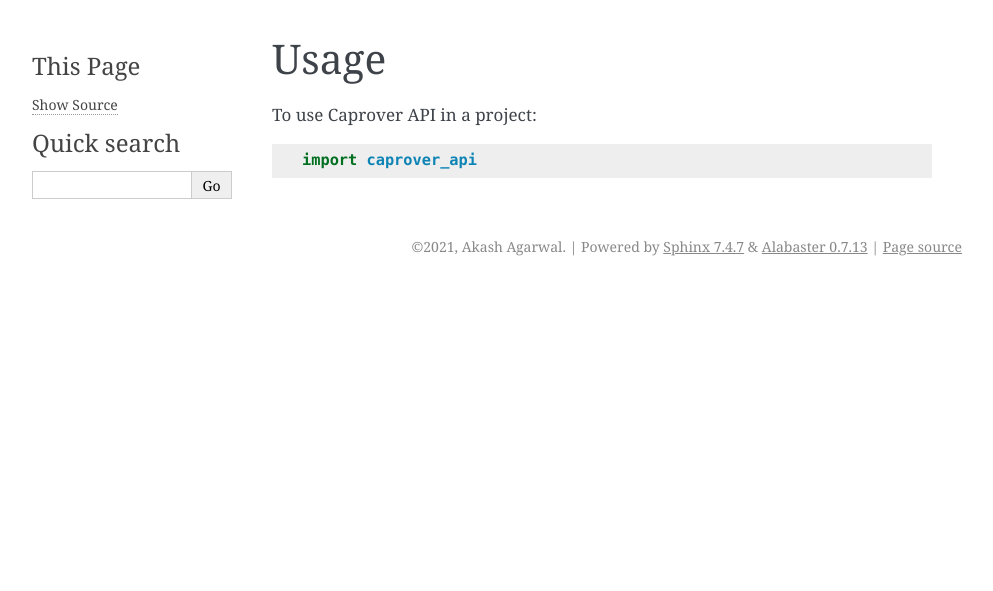
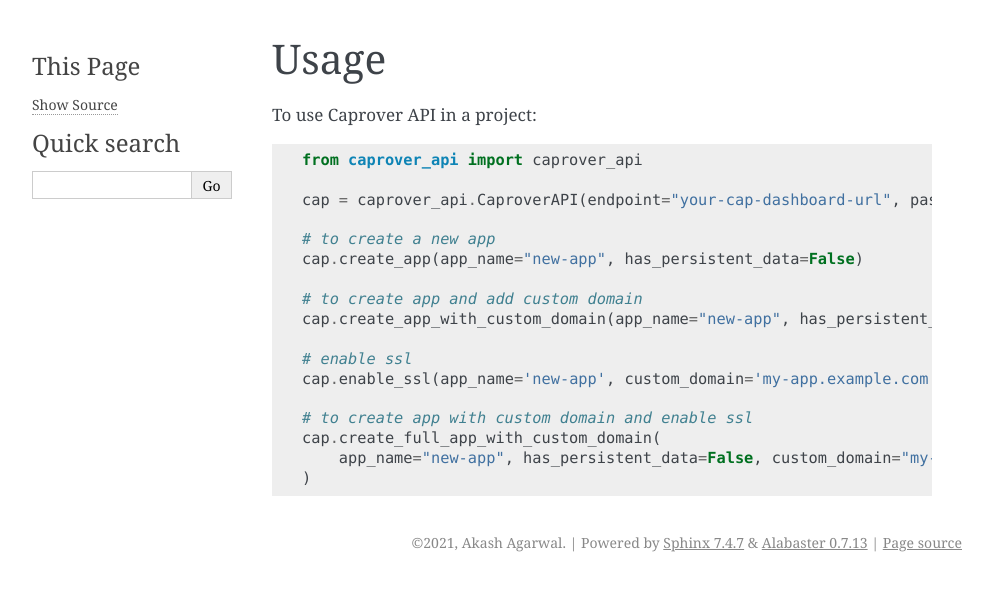
Before and after one commit to ak4zh/Caprover-API, a Sphinx documentation site: the page built from docs/usage.rst, in a window 1280 px wide. Shown: the top 591 px of the page, without its empty margins (148-1141 px from the left). Built offline with Sphinx 7.4.7, drawn with Linux system fonts in a browser that asks for light colours; pages that are not in the unit, such as notebooks, are missing from menus.

Commit message:
updated documentation

```diff
--- a/README.rst
+++ b/README.rst
@@ -26,7 +26,10 @@ unofficial caprover api to deploy apps to caprover
 Features
 --------
 
-* TODO
+* create app
+* update app with port mappings, env variables, repo info etc
+* add custom doamin
+* enable ssl
 
 Credits
 -------
--- a/docs/usage.rst
+++ b/docs/usage.rst
@@ -4,4 +4,20 @@ Usage
 
 To use Caprover API in a project::
 
-    import caprover_api
+    from caprover_api import caprover_api
+
+    cap = caprover_api.CaproverAPI(endpoint="your-cap-dashboard-url", password="your-cap-dashboard-password")
+
+    # to create a new app
+    cap.create_app(app_name="new-app", has_persistent_data=False)
+
+    # to create app and add custom domain
+    cap.create_app_with_custom_domain(app_name="new-app", has_persistent_data=False, custom_domain="my-app.example.com")
+
+    # enable ssl
+    cap.enable_ssl(app_name='new-app', custom_domain='my-app.example.com')
+
+    # to create app with custom domain and enable ssl
+    cap.create_full_app_with_custom_domain(
+        app_name="new-app", has_persistent_data=False, custom_domain="my-app.example.com", enable_ssl=True
+    )
```
Also changed, not shown: 1 other file.
